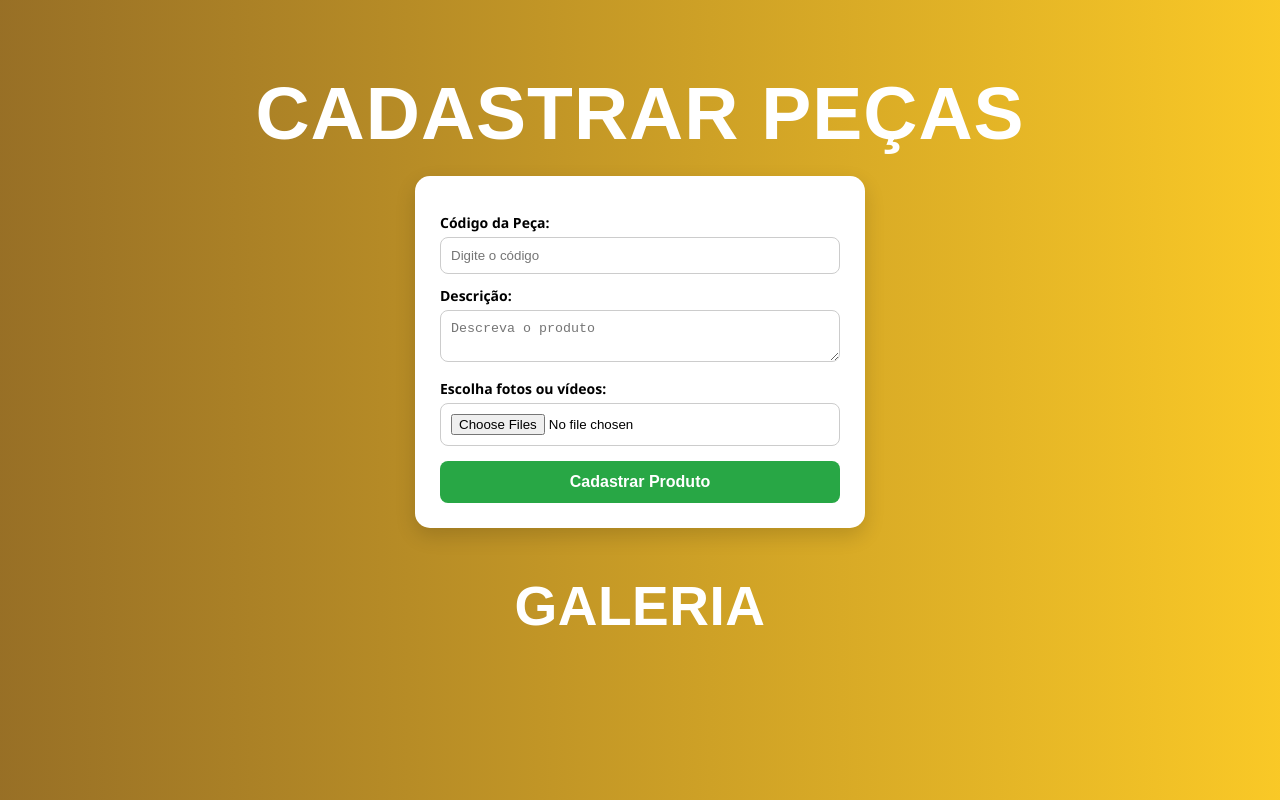
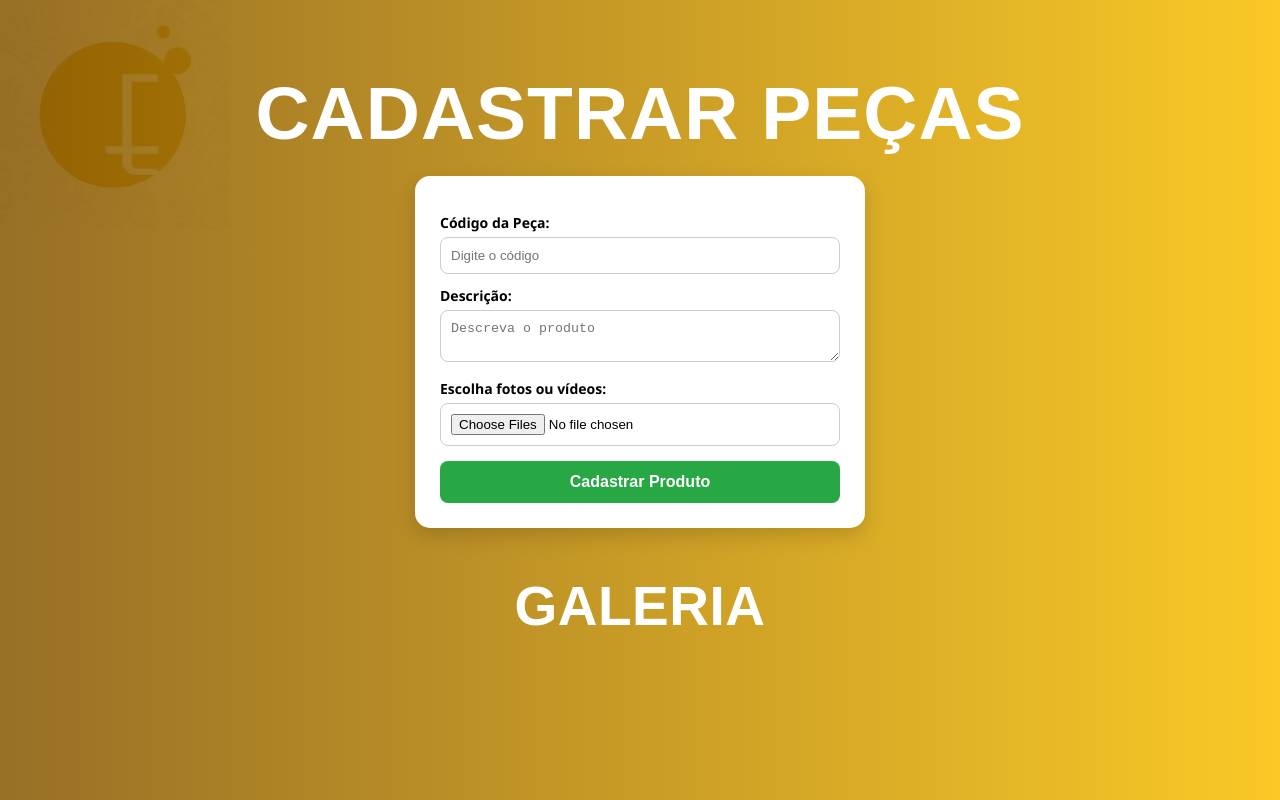
Before and after one commit to lemauto/catalogo-teste, a plain HTML site: page index.html in a window 1280 px wide. Drawn offline with Linux system fonts and the light colour scheme.

Commit message:
alteração imagem

```diff
--- a/style.css
+++ b/style.css
@@ -3,7 +3,7 @@ body{
   color: rgb(0, 0, 0);
   background-image:
     linear-gradient(to right, rgba(135, 88, 2, 0.858), rgba(249, 196, 20, 0.922)),
-    url('img/esfera\ modas\ logo\ editado.jpg');
+    url('imgs/esfera\ modas\ logo\ editado.jpg');
   background-repeat: no-repeat, no-repeat;
   background-size: cover, 18%;
   background-position: left top;
```
Also changed, not shown: imgs/esfera modas logo editado.jpg (added).
